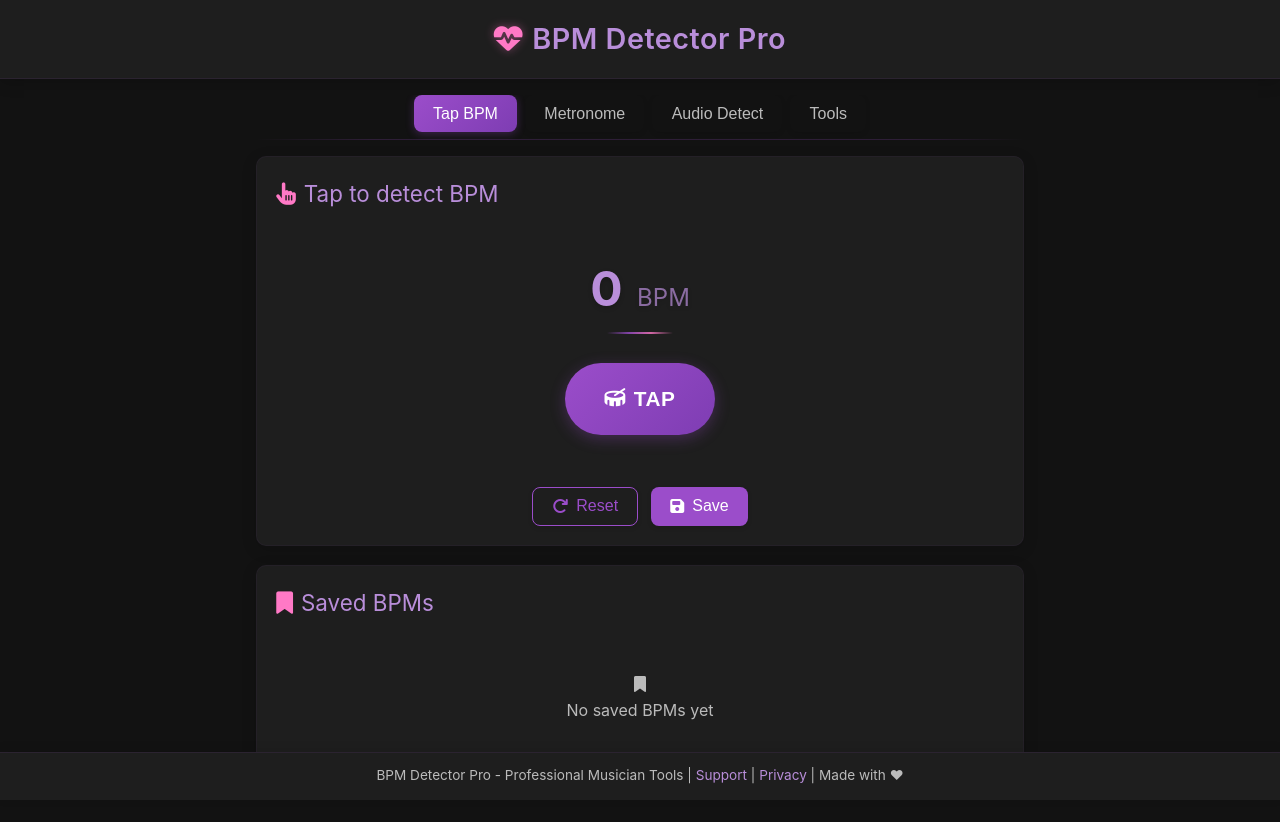
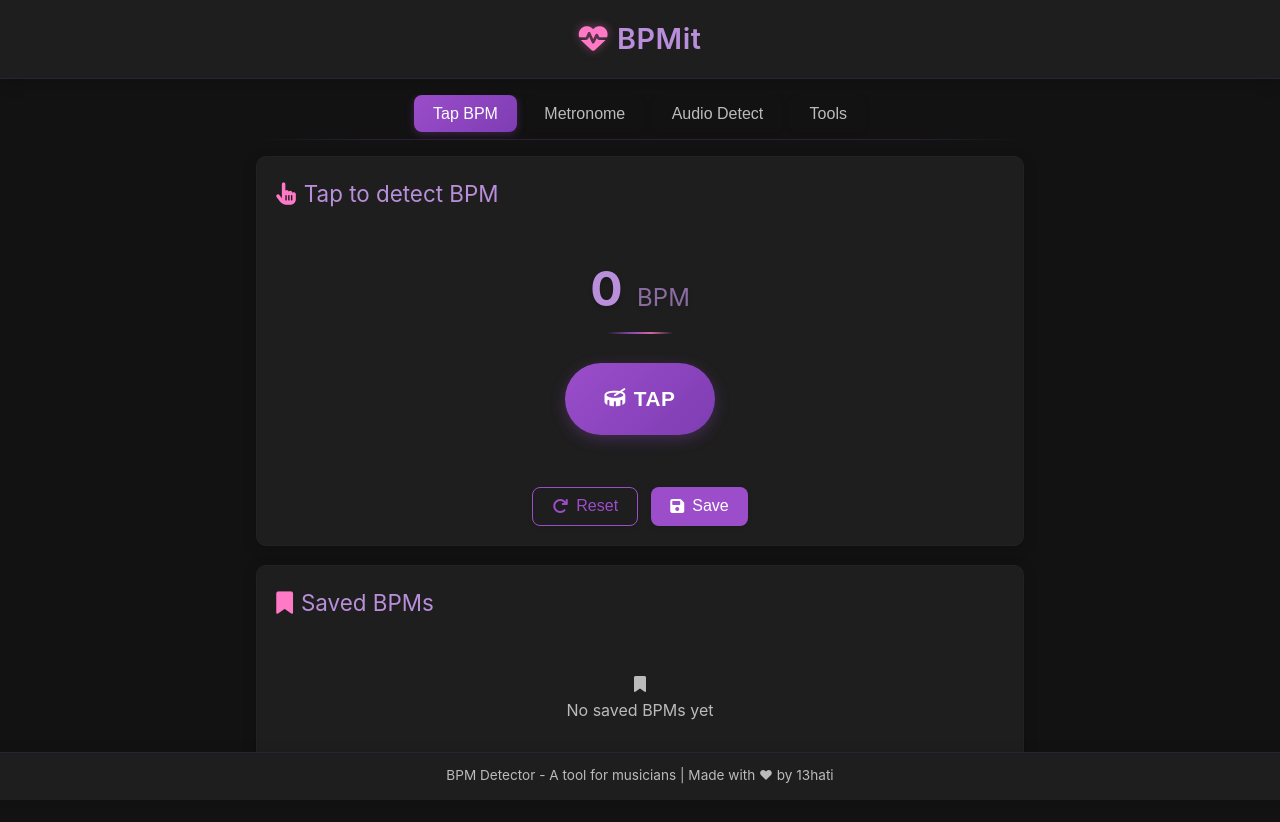
Before and after one commit to 1313hati/BPM-IT, a plain HTML site: page index.html in a window 1280 px wide. Drawn offline with Linux system fonts and the light colour scheme.

Commit message:
Update index.html

```diff
--- a/index.html
+++ b/index.html
@@ -936,7 +936,7 @@
     <header>
         <div class="app-title">
             <i class="fas fa-heartbeat"></i>
-            <h1>BPM Detector Pro</h1>
+            <h1>BPMit</h1>
         </div>
     </header>
 
@@ -1143,7 +1143,7 @@
     </div>
 
     <footer>
-        BPM Detector Pro - Professional Musician Tools | <a href="#">Support</a> | <a href="#">Privacy</a> | Made with ♥
+        BPM Detector - A tool for musicians | Made with ♥ by 13hati
     </footer>
 
     <script>
```
